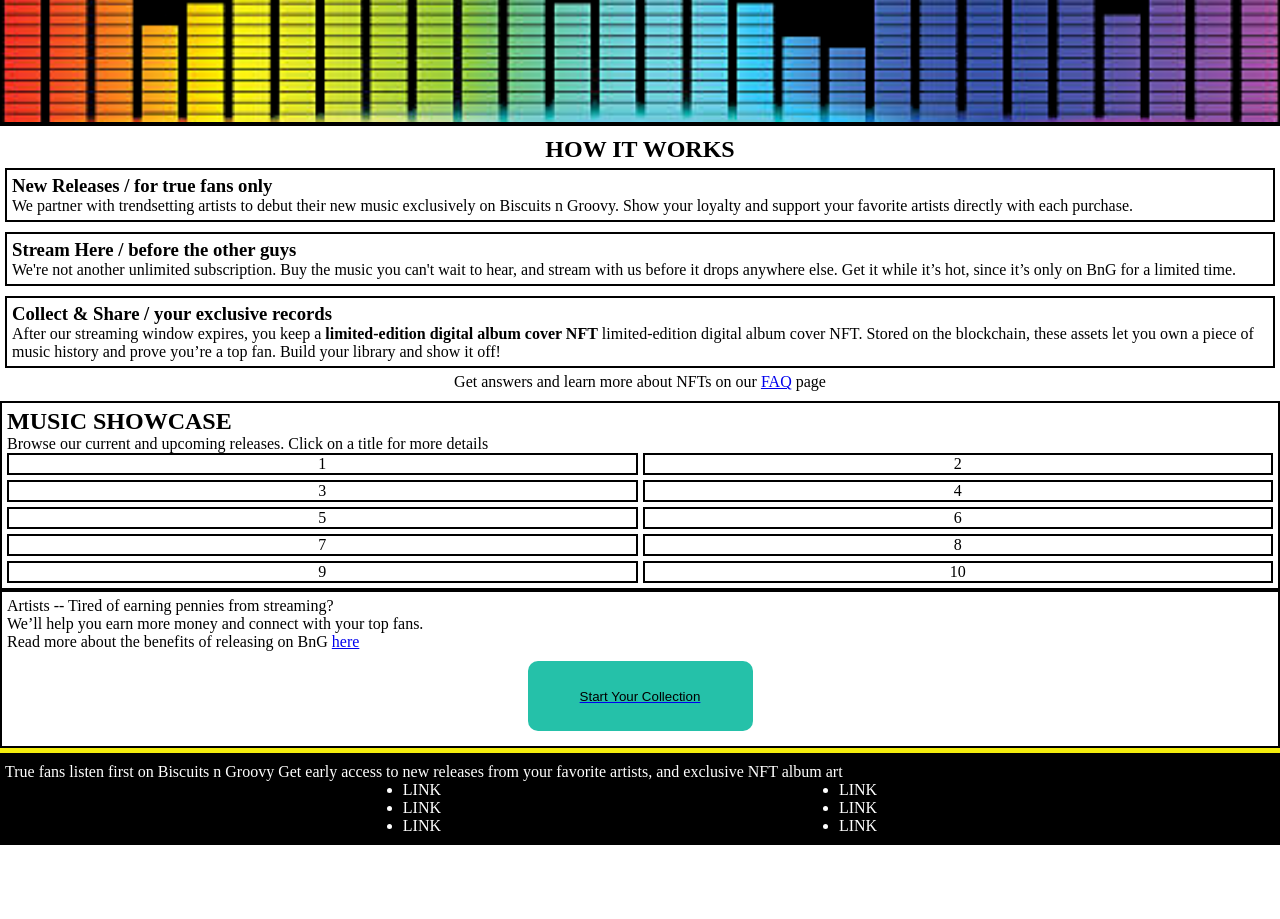
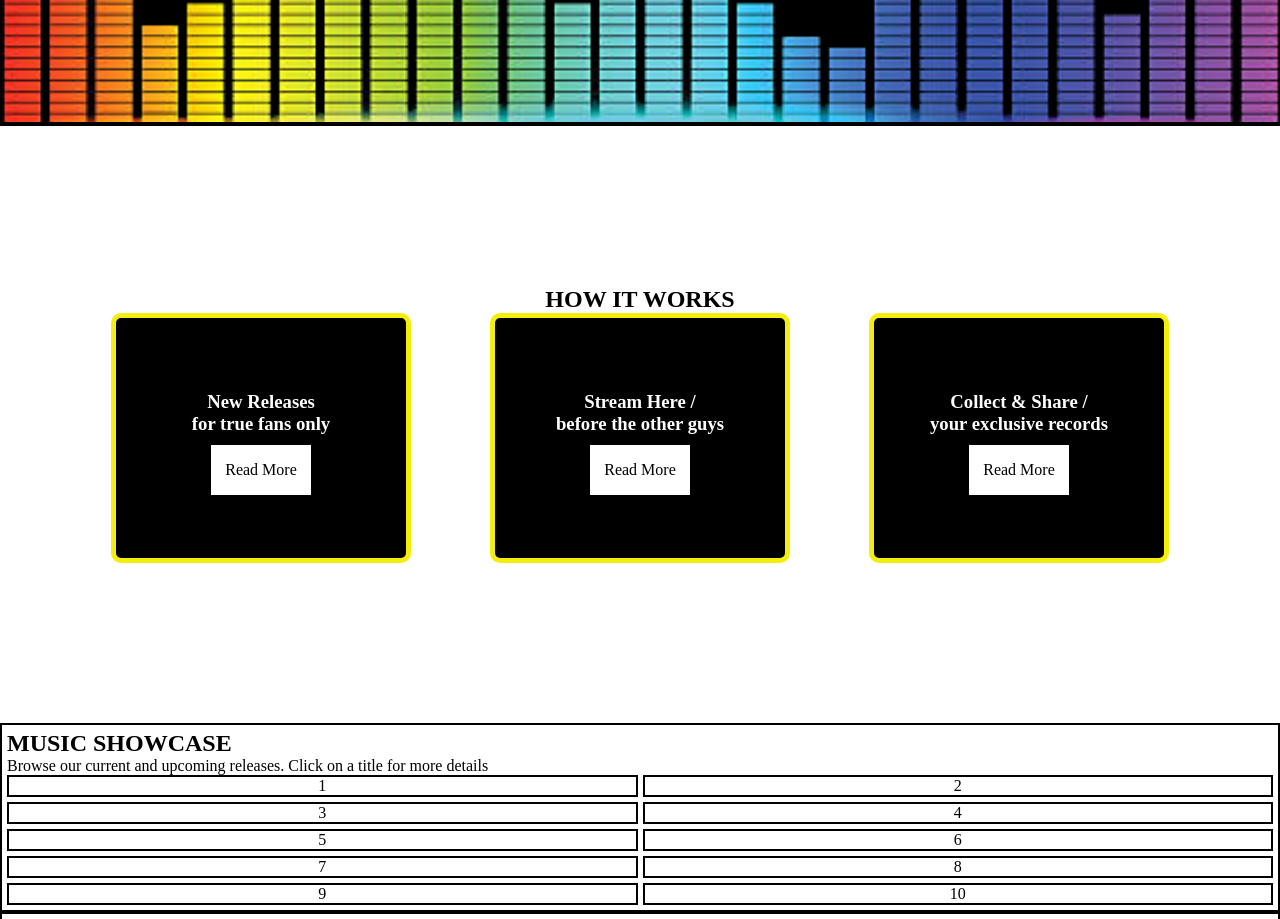
Before and after one commit to armst209/BiscuitsNGroovy, a React (Create React App) app: page /home in a window 1280 px wide. Shown: the part 1080-1999 px from the top of the page. Before the commit the page ends 1925 px from the top, so only its background shows below. Built offline with nearby package versions, Linux system fonts and the light colour scheme.

Commit message:
adding to how it works section

```diff
--- a/package.json
+++ b/package.json
@@ -14,6 +14,7 @@
     "react-dom": "^17.0.2",
     "react-router-dom": "^5.2.0",
     "react-scripts": "4.0.3",
+    "react-transition-group": "^4.4.1",
     "sass": "^1.32.12",
     "web-vitals": "^1.1.1"
   },
--- a/src/components/HowItWorks/HowItWorks.js
+++ b/src/components/HowItWorks/HowItWorks.js
@@ -1,44 +1,85 @@
-import React from "react";
+import { React, useState } from "react";
 import "./HowItWorksStyles.scss";
-import { Link } from "react-router-dom";
+// import { Link } from "react-router-dom";
+import { CSSTransition } from "react-transition-group";
 
 function HowItWorks() {
+  const [content1, setContent1] = useState(false);
+  const [content2, setContent2] = useState(false);
+  const [content3, setContent3] = useState(false);
   return (
     <section id="how-it-works">
       <h1>HOW IT WORKS</h1>
-      <div className="hiw-boxes">
-        <div>
-          <h3>New Releases / for true fans only</h3>
-          <p>
-            We partner with trendsetting artists to debut their new music
-            exclusively on Biscuits n Groovy. Show your loyalty and support your
-            favorite artists directly with each purchase.
-          </p>
+      <div className="boxes">
+        <div className="box" onClick={() => setContent1(!content1)}>
+          <h3>
+            New Releases <br /> for true fans only
+          </h3>
+          <div className="read-more" onClick={() => setContent1(!content1)}>
+            Read More
+          </div>
+          <CSSTransition
+            classNames="content"
+            in={content1}
+            timeout={300}
+            unmountOnExit
+            onEnter={() => setContent1(true)}
+            onExited={() => setContent1(false)}
+          >
+            <div className="content">
+              We partner with trendsetting artists to debut their new music
+              exclusively on Biscuits n Groovy. Show your loyalty and support
+              your favorite artists directly with each purchase.
+            </div>
+          </CSSTransition>
         </div>
-        <div>
-          <h3> Stream Here / before the other guys</h3>
-          <p>
-            We're not another unlimited subscription. Buy the music you can't
-            wait to hear, and stream with us before it drops anywhere else. Get
-            it while it’s hot, since it’s only on BnG for a limited time.
-          </p>
+        <div className="box" onClick={() => setContent2(!content2)}>
+          <h3>
+            Stream Here /<br /> before the other guys
+          </h3>
+          <div className="read-more" onClick={() => setContent2(!content2)}>
+            Read More
+          </div>
+          <CSSTransition
+            classNames="content"
+            in={content2}
+            timeout={300}
+            unmountOnExit
+            onEnter={() => setContent2(true)}
+            onExited={() => setContent2(false)}
+          >
+            <div className="content">
+              We're not another unlimited subscription. Buy the music you can't
+              wait to hear, and stream with us before it drops anywhere else.
+              Get it while it’s hot, since it’s only on BnG for a limited time.
+            </div>
+          </CSSTransition>
         </div>
-        <div>
-          <h3>Collect & Share / your exclusive records</h3>
-          <p>
-            After our streaming window expires, you keep a{" "}
-            <strong>limited-edition digital album cover NFT</strong>{" "}
-            limited-edition digital album cover NFT. Stored on the blockchain,
-            these assets let you own a piece of music history and prove you’re a
-            top fan. Build your library and show it off!{" "}
-          </p>
+        <div className="box" onClick={() => setContent3(!content3)}>
+          <h3>
+            Collect & Share / <br />
+            your exclusive records
+          </h3>
+          <div className="read-more" onClick={() => setContent3(!content3)}>
+            Read More
+          </div>
+          <CSSTransition
+            classNames="content"
+            in={content3}
+            timeout={300}
+            unmountOnExit
+            onEnter={() => setContent3(true)}
+            onExited={() => setContent3(false)}
+          >
+            <div className="content">
+              After our streaming window expires, you keep a
+              <strong>limited-edition digital album cover NFT</strong>
+              limited-edition digital album cover NFT. Stored on the blockchain,
+              these assets let you own a piece of music history and prove you’re
+              a top fan. Build your library and show it off!
+            </div>
+          </CSSTransition>
         </div>
-      </div>
-      <div className="hiw-content">
-        <p>
-          Get answers and learn more about NFTs on our{" "}
-          <Link to="/faq">FAQ</Link> page
-        </p>
       </div>
     </section>
   );
--- a/src/components/HowItWorks/HowItWorksStyles.scss
+++ b/src/components/HowItWorks/HowItWorksStyles.scss
@@ -3,26 +3,94 @@
   flex-direction: column;
   justify-content: center;
   align-items: center;
-  padding: 10px 5px;
+  padding: 10rem 2rem;
+  .boxes {
+    width: 100%;
+    display: flex;
+    justify-content: space-evenly;
+    align-items: center;
 
-  .hiw-boxes {
+    @media (max-width: 768px) {
+      flex-direction: column;
+    }
+    .box {
       display: flex;
       flex-direction: column;
       justify-content: center;
-    align-content: space-around;
-    div {
-      width: auto;
-      height: auto;
-      border: 2px solid black;
-      margin: 5px 0;
-      padding: 5px;
+      align-items: center;
+      width: 300px;
+      height: 250px;
+      background-color: black;
+      color: white;
+      border: 5px solid #f5ee0d;
+      border-inline-style: 2px solid red;
+      border-radius: 10px;
+      position: relative;
+      cursor: pointer;
+      @media (max-width: 768px) {
+        margin: 2rem 0 4rem 0;
       }
-    .hiw-writing {
+
+      h3 {
+        text-align: center;
+        padding: 10px 0;
+      }
+
+      .read-more {
+        display: flex;
+        justify-content: center;
+        align-items: center;
+        background-color: white;
+        color: black;
+        width: 100px;
+        height: 50px;
+        cursor: pointer;
+
+        &:hover {
+          background-color: black;
+          border: 2px solid #f5ee0d;
+          color: white;
         }
       }
 
-  p {
+      .content {
+        display: flex;
+        justify-content: left;
+        align-items: center;
+        padding: 10px 5px;
+        position: absolute;
+        top: 90%;
+        background-color: white;
         color: black;
-    text-align: left;
+        border-radius: 0 0 10px 10px;
+        width: 100%;
+        border: 5px solid black;
+        border-top: none;
+        z-index: 1;
+      }
+
+      .content-enter {
+        opacity: 0;
+        transform: translateY(-100px);
+        z-index: 1;
+      }
+      .content-enter-active {
+        opacity: 1;
+        transform: translateY(0);
+        transition: opacity 300ms, transform 300ms ease-in-out;
+        z-index: -1;
+      }
+      .content-exit {
+        opacity: 1;
+        transform: translateY(0);
+        z-index: 1;
+      }
+      .content-exit-active {
+        // opacity: 0;
+        transform: translateY(-100px);
+        transition: opacity 300ms, transform 300ms ease-in-out;
+        z-index: -1;
       }
     }
+  }
+}
```
Also changed, not shown: 1 other file (tests, documents, lock files or other folders). Lines whose indentation alone changed are shown as unchanged.
